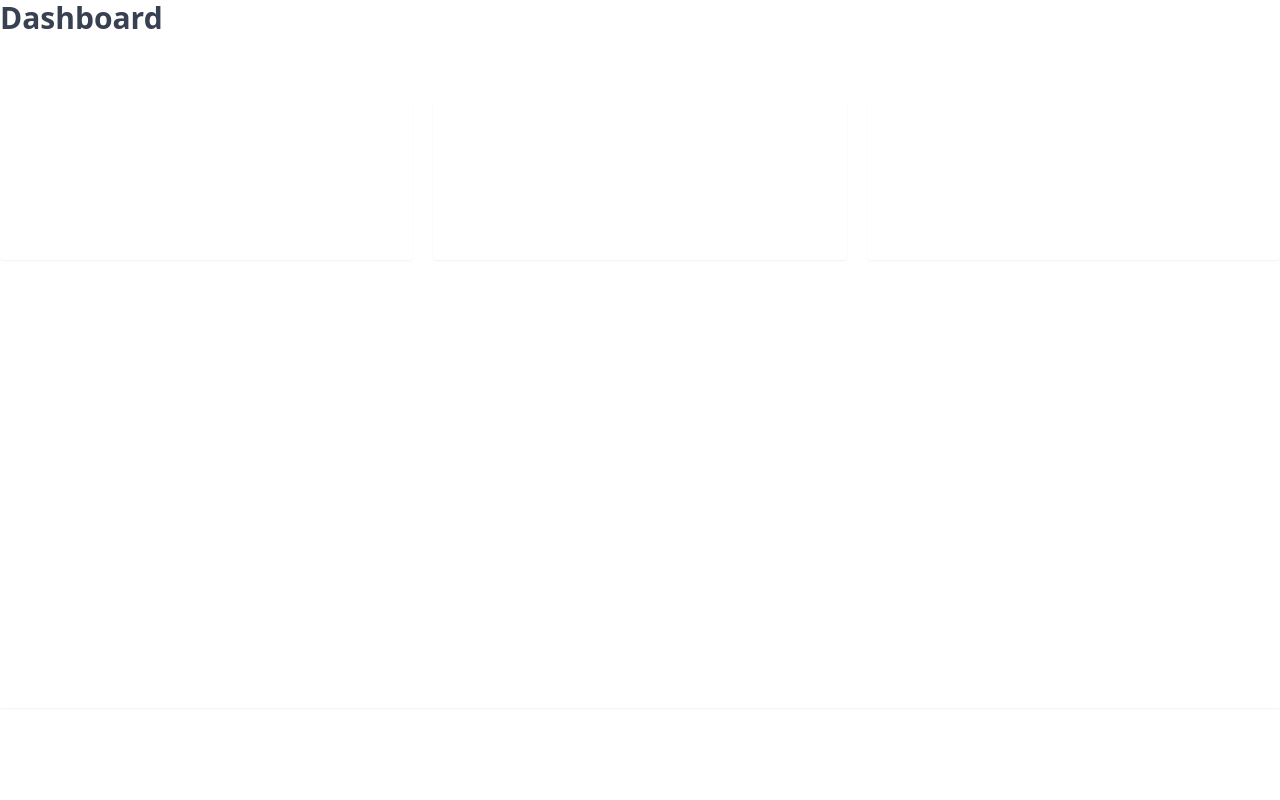
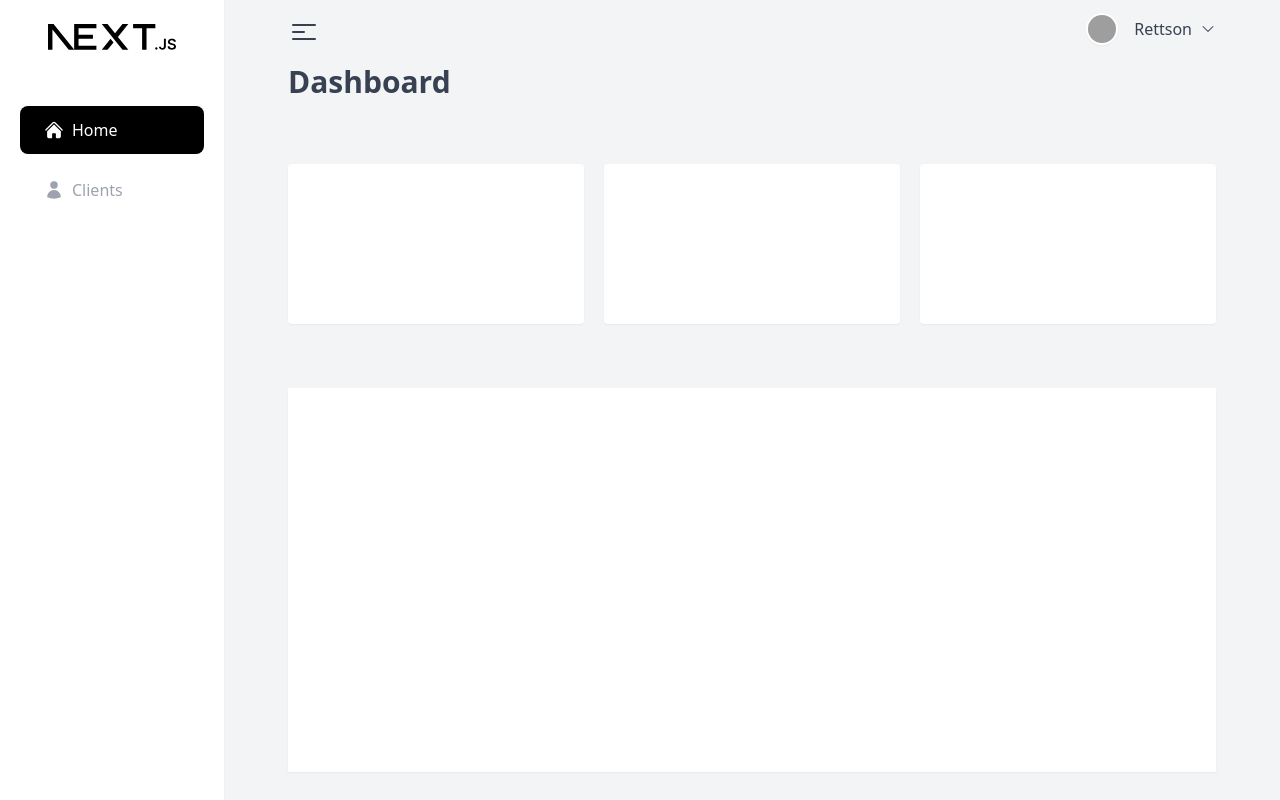
Before and after one commit to ismalzikri/react-simple-crm, a Next.js app: page / in a window 1280 px wide. Built offline with nearby package versions, Linux system fonts and the light colour scheme; grey boxes are pictures that could not be loaded.

Commit message:
feat(layout & component ): adding layout base & component

```diff
--- a/components/Layout.tsx
+++ b/components/Layout.tsx
@@ -0,0 +1,58 @@
+import React, { useState, useEffect, Fragment, ReactNode } from "react";
+import SideBar from "@/components/SideBar";
+import TopBar from "@/components/TopBar";
+import { Transition } from "@headlessui/react";
+
+type LayoutProps = {
+  children: ReactNode;
+};
+
+export default function Layout({ children }: LayoutProps) {
+  const [showNav, setShowNav] = useState(true);
+  const [isMobile, setIsMobile] = useState(false);
+
+  function handleResize() {
+    if (window.innerWidth <= 640) {
+      setShowNav(false);
+      setIsMobile(true);
+    } else {
+      setShowNav(true);
+      setIsMobile(false);
+    }
+  }
+
+  useEffect(() => {
+    if (typeof window !== "undefined") {
+      window.addEventListener("resize", handleResize);
+    }
+
+    return () => {
+      window.removeEventListener("resize", handleResize);
+    };
+  }, []);
+
+  return (
+    <>
+      <TopBar showNav={showNav} setShowNav={setShowNav} />
+      <Transition
+        as={Fragment}
+        show={showNav}
+        enter="transform transition duration-[400ms]"
+        enterFrom="-translate-x-full"
+        enterTo="translate-x-0"
+        leave="transform duration-[400ms] transition ease-in-out"
+        leaveFrom="translate-x-0"
+        leaveTo="-translate-x-full"
+      >
+        <SideBar showNav={showNav} />
+      </Transition>
+      <main
+        className={`pt-16 transition-all duration-[400ms] ${
+          showNav && !isMobile ? "pl-56" : ""
+        }`}
+      >
+        <div className="px-4 md:px-16">{children}</div>
+      </main>
+    </>
+  );
+}
--- a/components/SideBar.tsx
+++ b/components/SideBar.tsx
@@ -0,0 +1,61 @@
+import { forwardRef } from "react";
+import Link from "next/link";
+import { HomeIcon, UserIcon } from "@heroicons/react/24/solid";
+import { useRouter } from "next/router";
+
+type SideBarProps = {
+  showNav: Boolean;
+};
+
+const SideBar = forwardRef<HTMLDivElement, SideBarProps>(({ showNav }, ref) => {
+  const router = useRouter();
+
+  return (
+    <div ref={ref} className="fixed w-56 h-full bg-white shadow-sm">
+      <div className="flex justify-center mt-6 mb-14">
+        <picture>
+          <img className="w-32 h-auto" src="/next.svg " alt="company logo" />
+        </picture>
+      </div>
+
+      <div className="flex flex-col">
+        <Link href="/">
+          <div
+            className={`pl-6 py-3 mx-5 rounded-lg text-center cursor-pointer mb-3 flex items-center transition-colors ${
+              router.pathname == "/"
+                ? "bg-black text-white"
+                : "text-gray-400 hover:bg-black hover:text-white"
+            }`}
+          >
+            <div className="mr-2">
+              <HomeIcon className="h-5 w-5" />
+            </div>
+            <div>
+              <p>Home</p>
+            </div>
+          </div>
+        </Link>
+        <Link href="/account">
+          <div
+            className={`pl-6 py-3 mx-5 rounded-lg text-center cursor-pointer mb-3 flex items-center transition-colors ${
+              router.pathname == "/account"
+                ? "bg-black text-white"
+                : "text-gray-400 hover:bg-black hover:text-white"
+            }`}
+          >
+            <div className="mr-2">
+              <UserIcon className="h-5 w-5" />
+            </div>
+            <div>
+              <p>Clients</p>
+            </div>
+          </div>
+        </Link>
+      </div>
+    </div>
+  );
+});
+
+SideBar.displayName = "SideBar";
+
+export default SideBar;
--- a/components/TopBar.tsx
+++ b/components/TopBar.tsx
@@ -0,0 +1,82 @@
+import { Fragment } from "react";
+import {
+  Bars3CenterLeftIcon,
+  PencilIcon,
+  ChevronDownIcon,
+  Cog8ToothIcon,
+} from "@heroicons/react/24/solid";
+import { Menu, Transition } from "@headlessui/react";
+import Link from "next/link";
+
+type TopBarProps = {
+  showNav: boolean;
+  setShowNav: (show: boolean) => void;
+};
+
+export default function TopBar({ showNav, setShowNav }: TopBarProps) {
+  return (
+    <div
+      className={`fixed w-full h-16 flex justify-between items-center transition-all duration-[400ms] ${
+        showNav ? "pl-56" : ""
+      }`}
+    >
+      <div className="pl-4 md:pl-16">
+        <Bars3CenterLeftIcon
+          className="h-8 w-8 text-gray-700 cursor-pointer"
+          onClick={() => setShowNav(!showNav)}
+        />
+      </div>
+      <div className="flex items-center pr-4 md:pr-16">
+        <Menu as="div" className="relative inline-block text-left">
+          <div>
+            <Menu.Button className="inline-flex w-full justify-center items-center">
+              <picture>
+                <img
+                  src="https://i.pravatar.cc/300"
+                  className="rounded-full h-8 md:mr-4 border-2 border-white shadow-sm"
+                  alt="profile picture"
+                />
+              </picture>
+              <span className="hidden md:block font-medium text-gray-700">
+                Rettson
+              </span>
+              <ChevronDownIcon className="ml-2 h-4 w-4 text-gray-700" />
+            </Menu.Button>
+          </div>
+          <Transition
+            as={Fragment}
+            enter="transition ease-out duration-100"
+            enterFrom="transform scale-95"
+            enterTo="transform scale-100"
+            leave="transition ease-in duration=75"
+            leaveFrom="transform scale-100"
+            leaveTo="transform scale-95"
+          >
+            <Menu.Items className="absolute right-0 w-56 z-50 mt-2 origin-top-right bg-white rounded shadow-sm">
+              <div className="p-1">
+                <Menu.Item>
+                  <Link
+                    href="#"
+                    className="flex hover:bg-black hover:text-white text-gray-700 rounded p-2 text-sm group transition-colors items-center"
+                  >
+                    <PencilIcon className="h-4 w-4 mr-2" />
+                    Edit
+                  </Link>
+                </Menu.Item>
+                <Menu.Item>
+                  <Link
+                    href="#"
+                    className="flex hover:bg-black hover:text-white text-gray-700 rounded p-2 text-sm group transition-colors items-center"
+                  >
+                    <Cog8ToothIcon className="h-4 w-4 mr-2" />
+                    Settings
+                  </Link>
+                </Menu.Item>
+              </div>
+            </Menu.Items>
+          </Transition>
+        </Menu>
+      </div>
+    </div>
+  );
+}
--- a/pages/_app.tsx
+++ b/pages/_app.tsx
@@ -1,6 +1,11 @@
+import Layout from '@/components/Layout'
 import '@/styles/globals.css'
 import type { AppProps } from 'next/app'
 
 export default function App({ Component, pageProps }: AppProps) {
-  return <Component {...pageProps} />
+  return (
+    <Layout>
+      <Component {...pageProps} />
+    </Layout>
+  )
 }
--- /dev/null
+++ b/pages/account.tsx
@@ -0,0 +1,3 @@
+export default function Account() {
+  return <p className="text-gray-700 text-3xl mb-16 font-bold">Clients</p>;
+}
--- a/styles/globals.css
+++ b/styles/globals.css
@@ -12,5 +12,5 @@
 } */
 
 body {
-  /* color: rgb(var(--foreground-rgb)); */
+  @apply bg-gray-100
 }
--- a/tsconfig.json
+++ b/tsconfig.json
@@ -17,7 +17,8 @@
     "baseUrl": ".",
     "paths": {
       "@/*": ["./*"],
-      "@components/*": ["components/*"],
+      "@styles/*": ["styles/*"],
+      "@components/*": ["components/*"]
     }
   },
   "include": ["next-env.d.ts", "**/*.ts", "**/*.tsx"],
```
